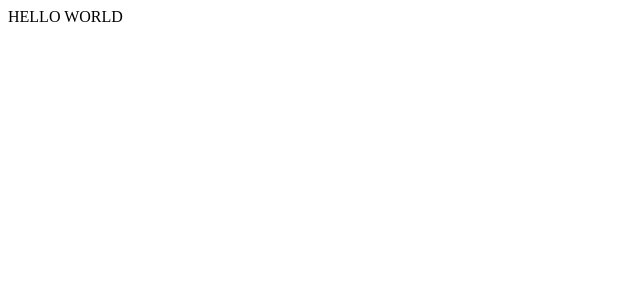
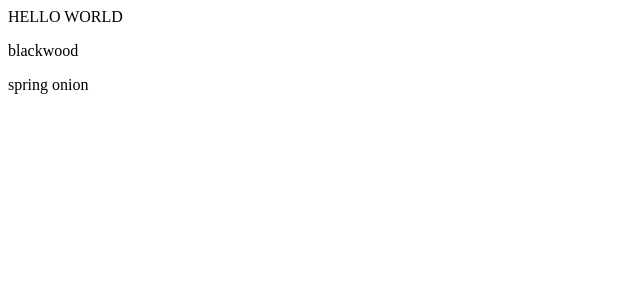
Before and after one commit to Red-Lipped-Batfish/greenThumb, a React app: page /query in a window 1280 px wide. Shown: the top 300 px of the page, without its empty margins (0-640 px from the left). Built offline with nearby package versions, Linux system fonts and the light colour scheme.

Commit message:
mocked data using react, rendered fake data to page

```diff
--- a/client/App.jsx
+++ b/client/App.jsx
@@ -10,14 +10,19 @@
  */
 
 import React, { Component } from 'react';
+import Queries from './components/Queries.jsx';
+// import store from './store.js';
 // import { BrowserRouter as Router, Switch, Route } from 'react-router-dom';
 
 
 class App extends Component {
   render() {
     return (
-        <div>
+        <div className="main">
           HELLO WORLD
+          <div>
+            <Queries />
+          </div>
         </div>
     );
   }
--- /dev/null
+++ b/client/components/Queries.jsx
@@ -0,0 +1,57 @@
+/**
+ * ************************************
+ *
+ * @module  Queries.jsx
+ * @author
+ * @date
+ * @description Users will make requests via a form and each response will render another component
+ *
+ * ************************************
+ */
+
+import React, { Component } from 'react';
+
+class Queries extends Component {
+  constructor(props) {
+    super(props);
+    this.state = {
+      queryResults: [
+      {plant_name: "blackwood", drought_tolerance: "high", bloom_period: "winter"},
+      {plant_name: "spring onion", drought_tolerance: "low", bloom_period: "spring"}]
+    }
+  }
+
+  // function that will fetch request --> componentDidMount
+
+  // componentDidMount () {
+  //   // console.log('mounting')
+  //   fetch('https://curriculum-api.codesmith.io/messages')
+  //     .then(res => res.json())
+  //     .then(res => this.setState({ queryResults: res }))
+  //     .then(console.log('data fetched!'))
+  // }
+
+
+
+  render() {
+    // for each object in the array,
+    const queryResults = [];
+    // this.state.queryResults.forEach(query => {
+    //   queryResults.push(query)
+    // })
+    this.state.queryResults.forEach(query => {
+      queryResults.push(<p>{query["plant_name"]}</p>)
+    })
+    // console.log('queryResults', queryResults)
+
+    return <div>
+      { queryResults }
+    </div>
+  }
+
+
+
+
+}
+
+export default Queries;
--- /dev/null
+++ b/client/reducers/index.js
@@ -0,0 +1,6 @@
+import { combineReducers } from 'redux';
+import plantsReducer from './plantsReducer';
+
+export default combineReducers({
+  // reducers go here, currently in destructured format
+})
--- /dev/null
+++ b/client/store.js
@@ -0,0 +1,8 @@
+import { createStore } from 'redux';
+// import reducers from './reducer/index'
+
+const store = createStore(
+  // all the reducers go here
+)
+
+export default store;
--- a/package.json
+++ b/package.json
@@ -10,7 +10,6 @@
     "build": "NODE_ENV=production webpack",
     "dev": "set \"NODE_ENV=development\"  && concurrently \"node server/server.js\" \"webpack-dev-server --open\""
   },
-
   "repository": {
     "type": "git",
     "url": "git+https://github.com/fansfansfansfans/greenThumb.git"
@@ -26,7 +25,8 @@
     "path": "^0.12.7",
     "react": "^16.13.1",
     "react-dom": "^16.13.1",
-    "react-redux": "^7.2.0"
+    "react-redux": "^7.2.0",
+    "redux": "^4.0.5"
   },
   "devDependencies": {
     "@babel/core": "^7.9.6",
```
Also changed, not shown: client/components/QueryItem.jsx (added, +38 -0 lines), client/reducers/plantsReducer.js (added, +26 -0 lines), client/actions/actions.js (added), client/components/queryRequestForm.jsx (added), 2 other files (tests, documents, lock files or other folders).
